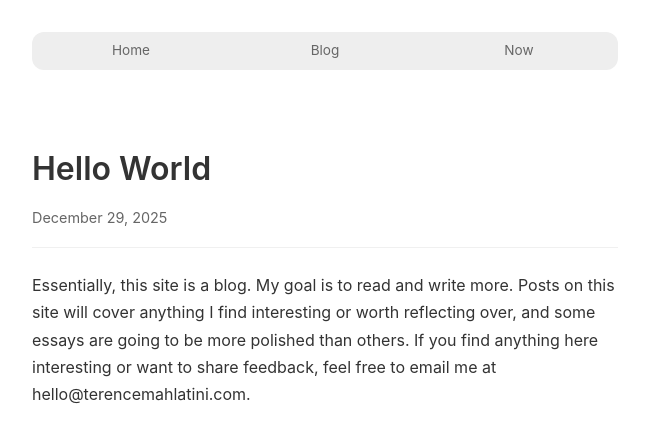
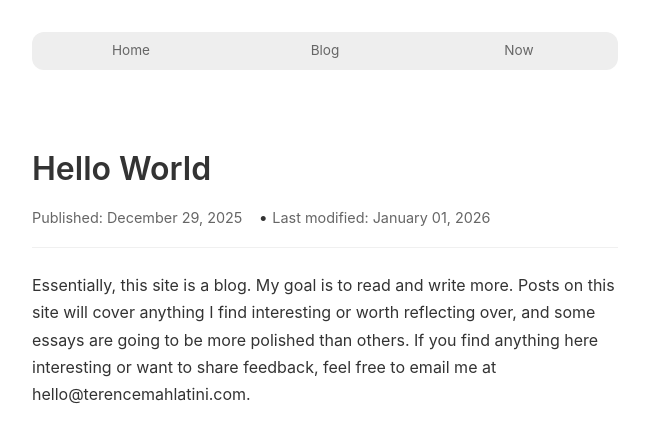
Before and after one commit to TMahlatini/myblog, a Flask app: page /hello-world/ in a window 1280 px wide. Shown: the top 425 px of the page, without its empty margins (315-964 px from the left). Run offline with Flask 3, Linux system fonts and the light colour scheme.

Commit message:
Refactor frontmatter parsing to use 'published' and 'modified' fields instead of 'date'

```diff
--- a/app.py
+++ b/app.py
@@ -13,7 +13,8 @@ SITE_TITLE = "Terence Mahlatini"
 def parse_frontmatter(content, slug):
     """Parse frontmatter from markdown content and return metadata and body."""
     title = slug.replace('-', ' ').title()
-    date = None
+    published = None
+    modified = None
     body = content
 
     if content.startswith('---'):
@@ -26,16 +27,23 @@ def parse_frontmatter(content, slug):
                 line = line.strip()
                 if line.startswith('title:'):
                     title = line.split(':', 1)[1].strip().strip('"\'')
-                elif line.startswith('date:'):
+                elif line.startswith('published:'):
                     date_str = line.split(':', 1)[1].strip().strip('"\'')
                     try:
-                        date = datetime.strptime(date_str, '%Y-%m-%d')
+                        published = datetime.strptime(date_str, '%Y-%m-%d')
+                    except (ValueError, TypeError):
+                        pass
+                elif line.startswith('modified:'):
+                    date_str = line.split(':', 1)[1].strip().strip('"\'')
+                    try:
+                        modified = datetime.strptime(date_str, '%Y-%m-%d')
                     except (ValueError, TypeError):
                         pass
 
     return {
         'title': title,
-        'date': date,
+        'published': published,
+        'modified': modified,
         'body': body
     }
 
@@ -62,13 +70,14 @@ def load_post_from_file(slug):
     return {
         'slug': slug,
         'title': metadata['title'],
-        'date': metadata['date'],
+        'published': metadata['published'],
+        'modified': metadata['modified'],
         'content': markdown.markdown(metadata['body'])
     }
 
 
 def get_posts():
-    """Get all posts sorted by date."""
+    """Get all posts sorted by published date."""
     posts = []
 
     if not os.path.exists(POSTS_DIR):
@@ -89,8 +98,8 @@ def get_posts():
         if post:
             posts.append(post)
 
-    # Sort by date (most recent first)
-    posts.sort(key=lambda x: x['date'] or datetime.min, reverse=True)
+    # Sort by published date (most recent first)
+    posts.sort(key=lambda x: x['published'] or datetime.min, reverse=True)
     return posts
 
 
@@ -121,7 +130,7 @@ def blog():
     # Group posts by year
     posts_by_year = {}
     for post in posts:
-        year = post['date'].year if post['date'] else 'Unknown'
+        year = post['published'].year if post['published'] else 'Unknown'
         if year not in posts_by_year:
             posts_by_year[year] = []
         posts_by_year[year].append(post)
--- a/posts/hello-world.md
+++ b/posts/hello-world.md
@@ -1,7 +1,7 @@
 ---
 title: Hello World
-date: 2025-12-29
-tags: welcome, introduction
+published: 2025-12-29
+modified: 2026-01-01
 ---
 
 Essentially, this site is a blog. My goal is to read and write more. Posts on this site will cover anything I find interesting or worth reflecting over, and some essays are going to be more polished than others. If you find anything here interesting or want to share feedback, feel free to email me at hello@terencemahlatini.com.
--- a/templates/blog.html
+++ b/templates/blog.html
@@ -14,8 +14,8 @@
     <ul class="posts posts-by-year">
         {% for post in posts_by_year[year] %}
         <li class="{% if not loop.last %}post-item{% else %}post-item post-item-last-in-year{% endif %}">
-            {% if post.date %}
-            <time class="date" datetime="{{ post.date.strftime('%Y-%m-%d') }}">{{ post.date.strftime('%m/%d') }}</time>
+            {% if post.published %}
+            <time class="date" datetime="{{ post.published.strftime('%Y-%m-%d') }}">{{ post.published.strftime('%m/%d') }}</time>
             {% endif %}
             <a href="{{ url_for('post', slug=post.slug) }}">{{ post.title }}</a>
         </li>
--- a/templates/post.html
+++ b/templates/post.html
@@ -6,9 +6,13 @@
 {% block content %}
 <article>
     <h1>{{ post.title }}</h1>
-    {% if post.date %}
+    {% if post.published %}
     <div class="meta">
-        <time class="date" datetime="{{ post.date.strftime('%Y-%m-%d') }}">{{ post.date.strftime('%B %d, %Y') }}</time>
+        <time class="date" datetime="{{ post.published.strftime('%Y-%m-%d') }}">Published: {{ post.published.strftime('%B %d, %Y') }}</time>
+        {% if post.modified %}
+        <span class="separator"> • </span>
+        <time class="date modified" datetime="{{ post.modified.strftime('%Y-%m-%d') }}">Last modified: {{ post.modified.strftime('%B %d, %Y') }}</time>
+        {% endif %}
     </div>
     {% endif %}
     <div class="content">
```
